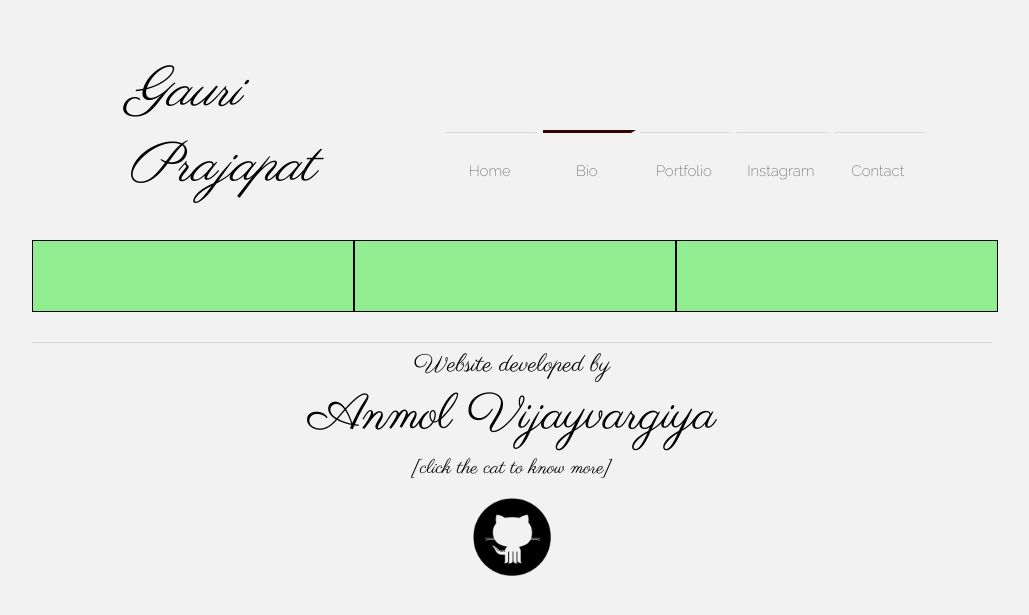
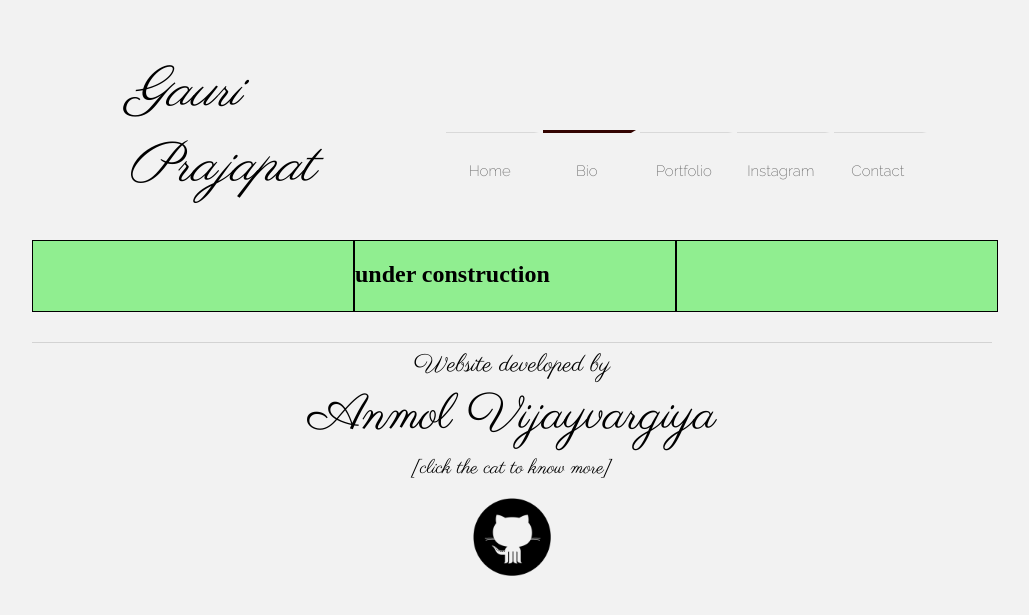
Before and after one commit to anmolvj/Gauri-Prajapat-Portfolio, a Jekyll site: the page built from bio.html, in a window 1280 px wide. Shown: the top 615 px of the page, without its empty margins (128-1157 px from the left). Built offline with Jekyll 4.4.1, drawn with Linux system fonts in a browser that asks for light colours.

Commit message:
Minor edits

```diff
--- a/_includes/css/bio.css
+++ b/_includes/css/bio.css
@@ -14,4 +14,5 @@
 	min-width: 33.33%;
 	background-color: lightgreen;
 	border: 1px solid black;
+
 }
--- a/bio.html
+++ b/bio.html
@@ -7,7 +7,7 @@ title: Get to know me!
 <section>
 <ul id="bio-ul" class="bio-ul">
 <div class="bio-div"></div>
-<div class="bio-div"></div>
+<div class="bio-div"><h1>under construction</h1></div>
 <div class="bio-div"></div>
 </ul>
 
```
Also changed, not shown: 2 other files.
